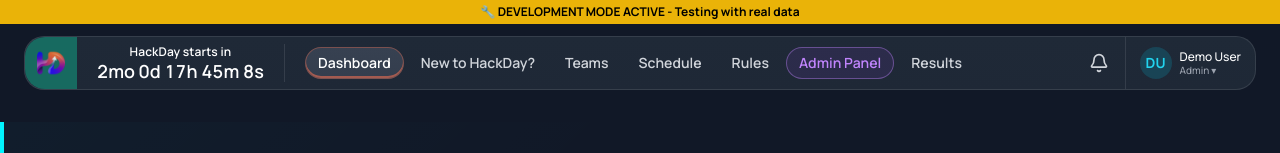
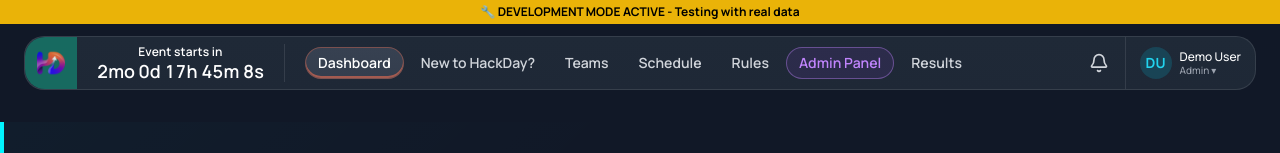
Before and after one commit to nickfine/hackcentral, a React (Vite) app in the folder forge-native/static/runtime-frontend/: page / in a window 1280 px wide. Shown: the top 153 px of the page. Built offline with nearby package versions, Linux system fonts and the light colour scheme.

Commit message:
fix(header): change countdown label to 'Event starts in'; bump to 1.2.117

```diff
--- a/forge-native/static/runtime-frontend/src/components/AppLayout.jsx
+++ b/forge-native/static/runtime-frontend/src/components/AppLayout.jsx
@@ -143,7 +143,7 @@ const getTimerMeta = (eventMeta, eventPhase) => {
     ? new Date(FALLBACK_EVENT_META.startAt)
     : rawTarget;
   const countdownLabel = PRE_HACKING_PHASES.has(eventPhase)
-    ? `${resolved.name} starts in`
+    ? 'Event starts in'
     : phaseConfig.label;
   const userTimezone = getUserTimezone();
   const userTzAbbr = getTimezoneAbbr();
--- a/forge-native/static/runtime-frontend/src/data/constants.js
+++ b/forge-native/static/runtime-frontend/src/data/constants.js
@@ -4,7 +4,7 @@
  */
 
 // Bump this when deploying to help bust Atlassian CDN cache (see LEARNINGS_CURSOR.md)
-export const APP_VERSION = '1.2.116';
+export const APP_VERSION = '1.2.117';
 
 // Demo event ID - shared with HD26AI for unified demo data
 export const DEMO_EVENT_ID = 'demo-event-2026';
```
